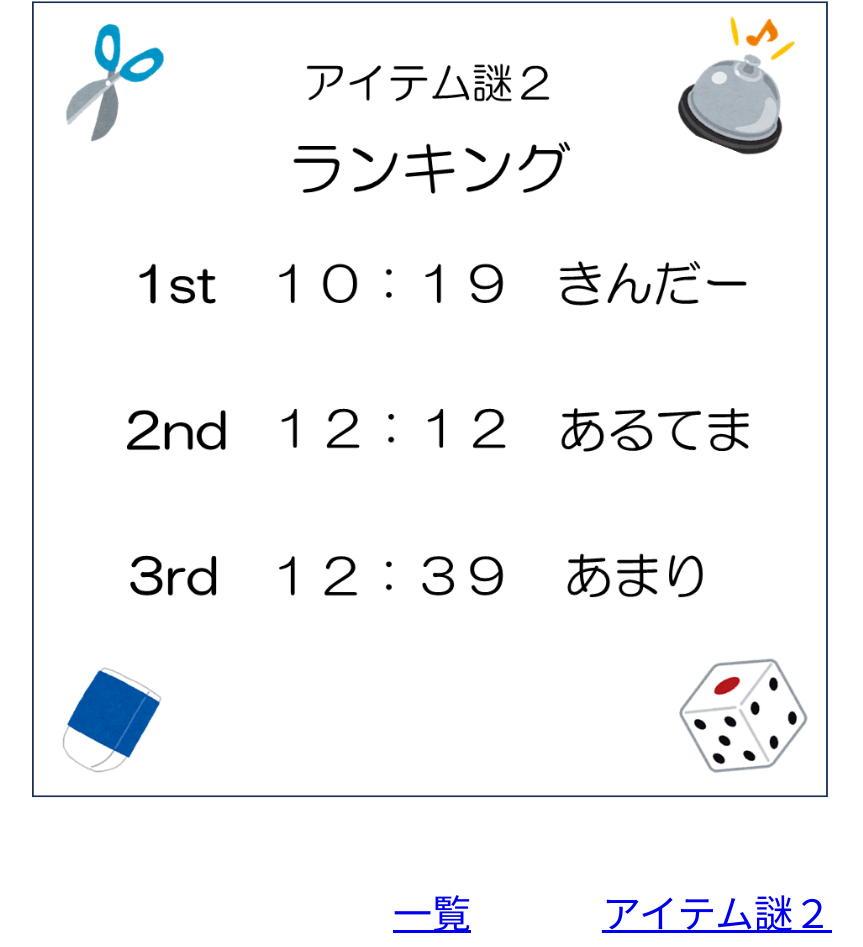
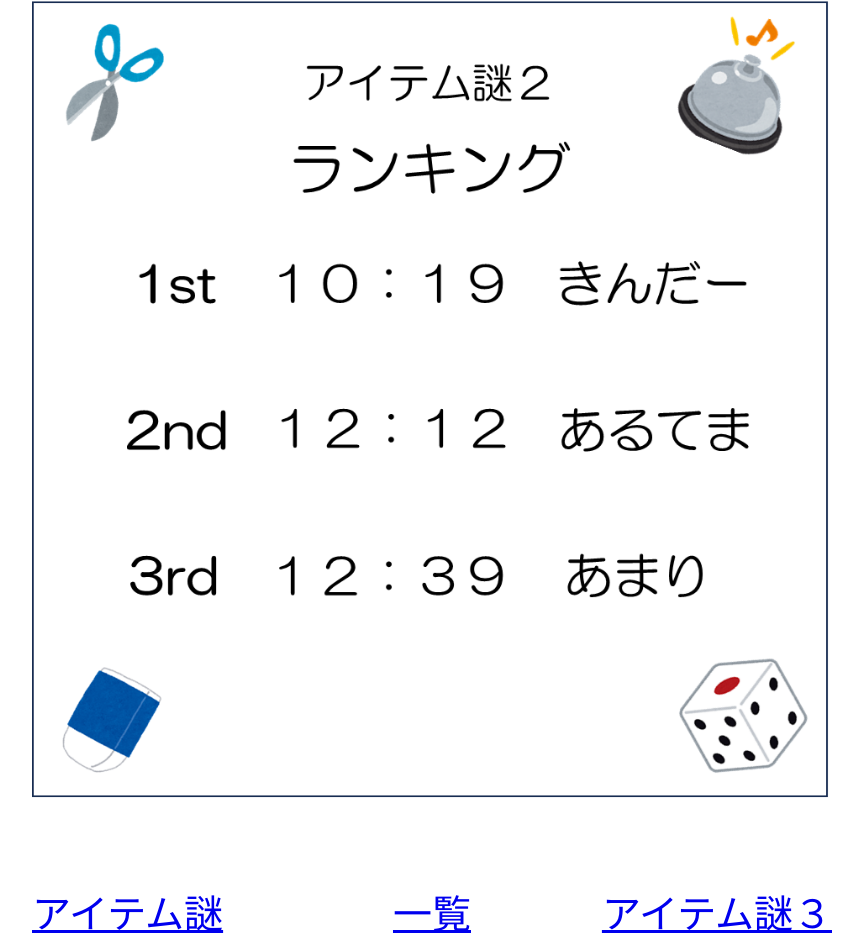
Before and after one commit to ryotama63/RyotamaMysteryList, a plain HTML site: page page/Itemnazo2.html in a window 1280 px wide. Shown: the part 1284-2231 px from the top of the page, without its empty margins (208-1071 px from the left). Drawn offline with Linux system fonts and the light colour scheme.

Commit message:
Update Itemnazo2.html

```diff
--- a/page/Itemnazo2.html
+++ b/page/Itemnazo2.html
@@ -33,9 +33,9 @@
     <div class="box"><img class="visual" src="../image/アイテム謎_公演情報.png"></div>
     <div class="box"><img class="visual" src="../image/アイテム謎2ランキング.png"></div>
     <div class="box move-page">
-      <a class="before"></a>
+      <a class="before" href="./Itemnazo.html">アイテム謎</a>
       <a class="home" href="./List.html">一覧</a>
-      <a class="after" href="./Itemnazo2.html">アイテム謎２</a>
+      <a class="after" href="./Itemnazo2.html">アイテム謎３</a>
     </div>
   </div>
 </main>
```
